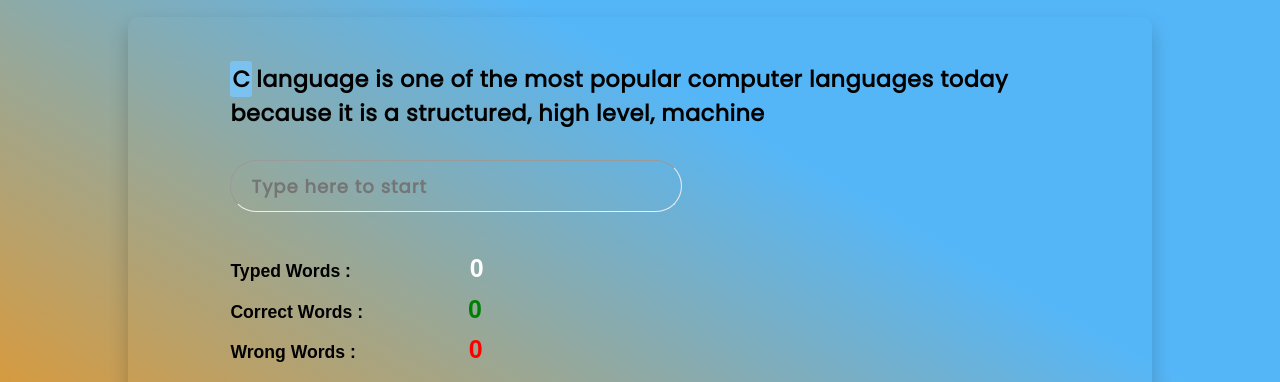
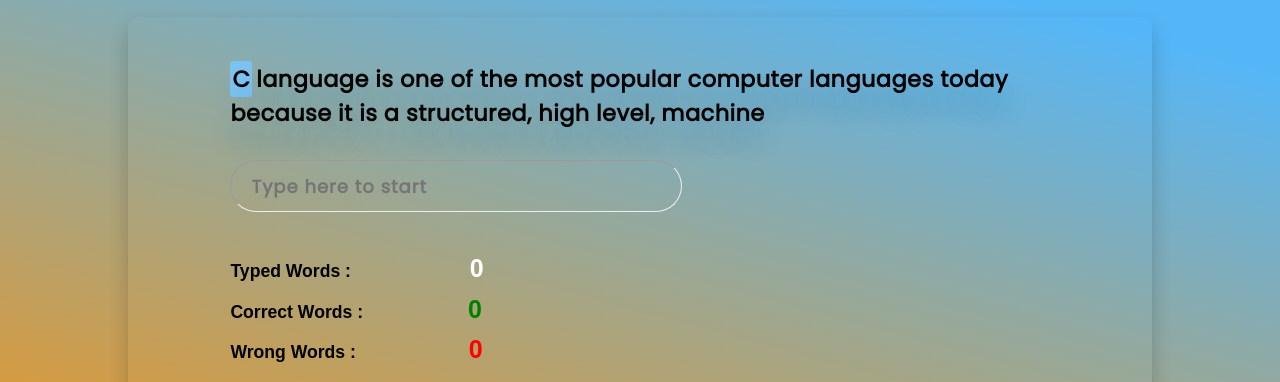
Before and after one commit to panditprogrammer/typing, a plain HTML site: page index.html in a window 1280 px wide. Shown: the part 129-511 px from the top of the page. Drawn offline with Linux system fonts and the light colour scheme.

Commit message:
max-width change

```diff
--- a/style.css
+++ b/style.css
@@ -2,9 +2,10 @@ body{
   height: 100%;
   width: 100%;
   min-width: 420px;
-  margin: 0px;
+  max-width: 1300px;
+  margin: auto;
   padding: 0px;
-  background: linear-gradient(30deg, #f59414 ,#55b6f7 60%) no-repeat;
+  background: linear-gradient(15deg, #f59414 ,#55b6f7 80%) ;
 
 }
 
@@ -135,6 +136,7 @@ header nav a:hover i{
   font-weight: 700;
   letter-spacing: 0.5px;
   display: inline;
+  text-shadow: 0 20px 25px rgb(15, 120, 167, 30%);
 }
 
 .typing-menu{
```
